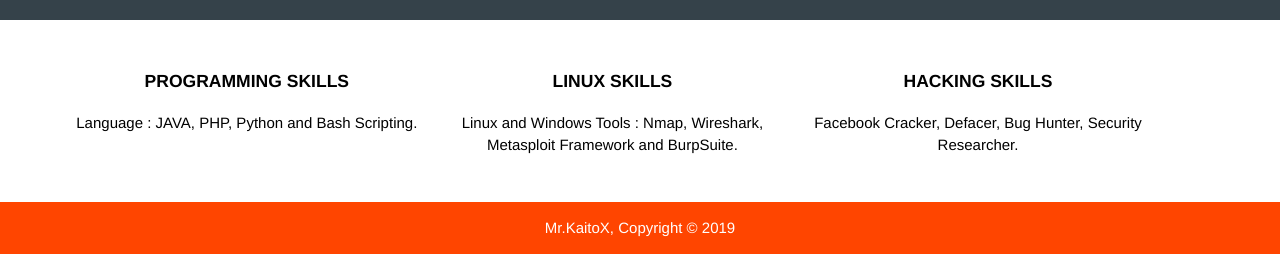
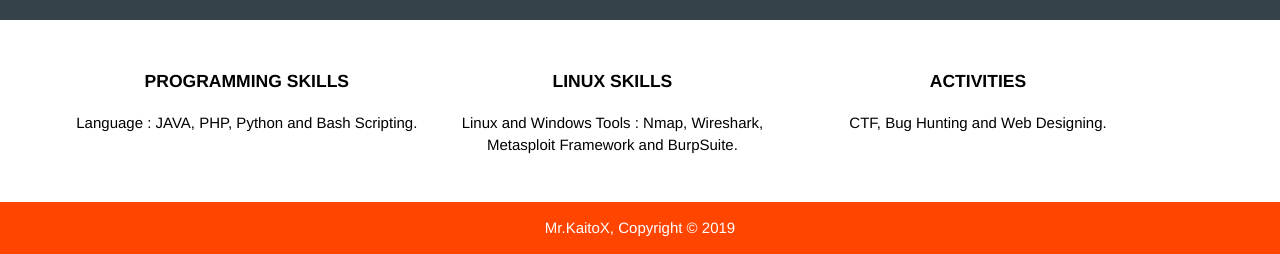
Before and after one commit to kaitolegion/MrKaitoX.github.io, a plain HTML site: page index.html in a window 1280 px wide. Shown: the part 564-818 px from the top of the page. Drawn offline with Linux system fonts and the light colour scheme.

Commit message:
index.html

```diff
--- a/index.html
+++ b/index.html
@@ -57,8 +57,8 @@
         </div>
         <div class="box">
 
-          <h3>HACKING SKILLS</h3>
-          <p>Facebook Cracker, Defacer, Bug Hunter, Security Researcher.</p>
+          <h3>ACTIVITIES</h3>
+          <p>CTF, Bug Hunting and Web Designing.</p>
         </div>
       </div>
     </section>
```
